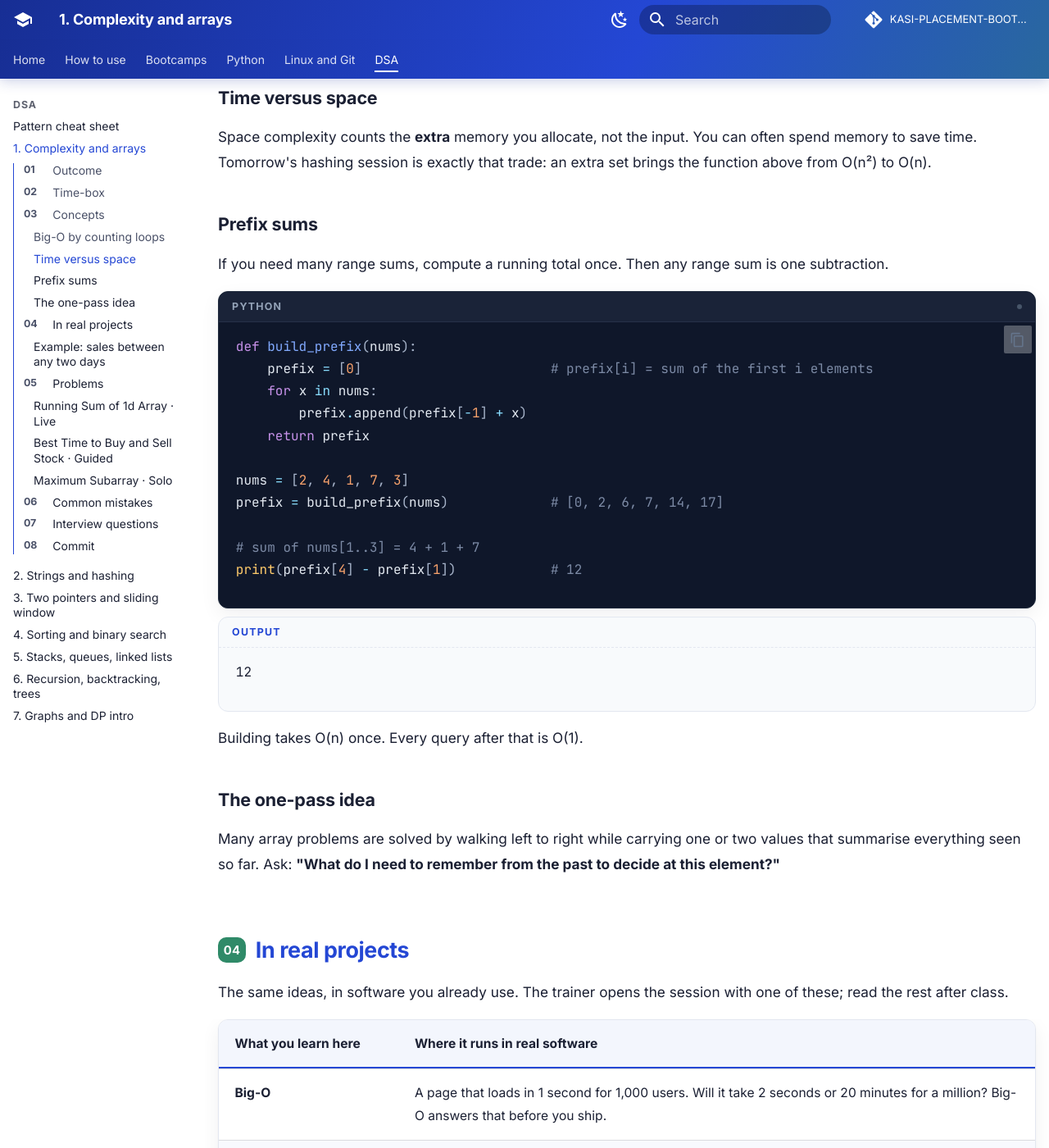
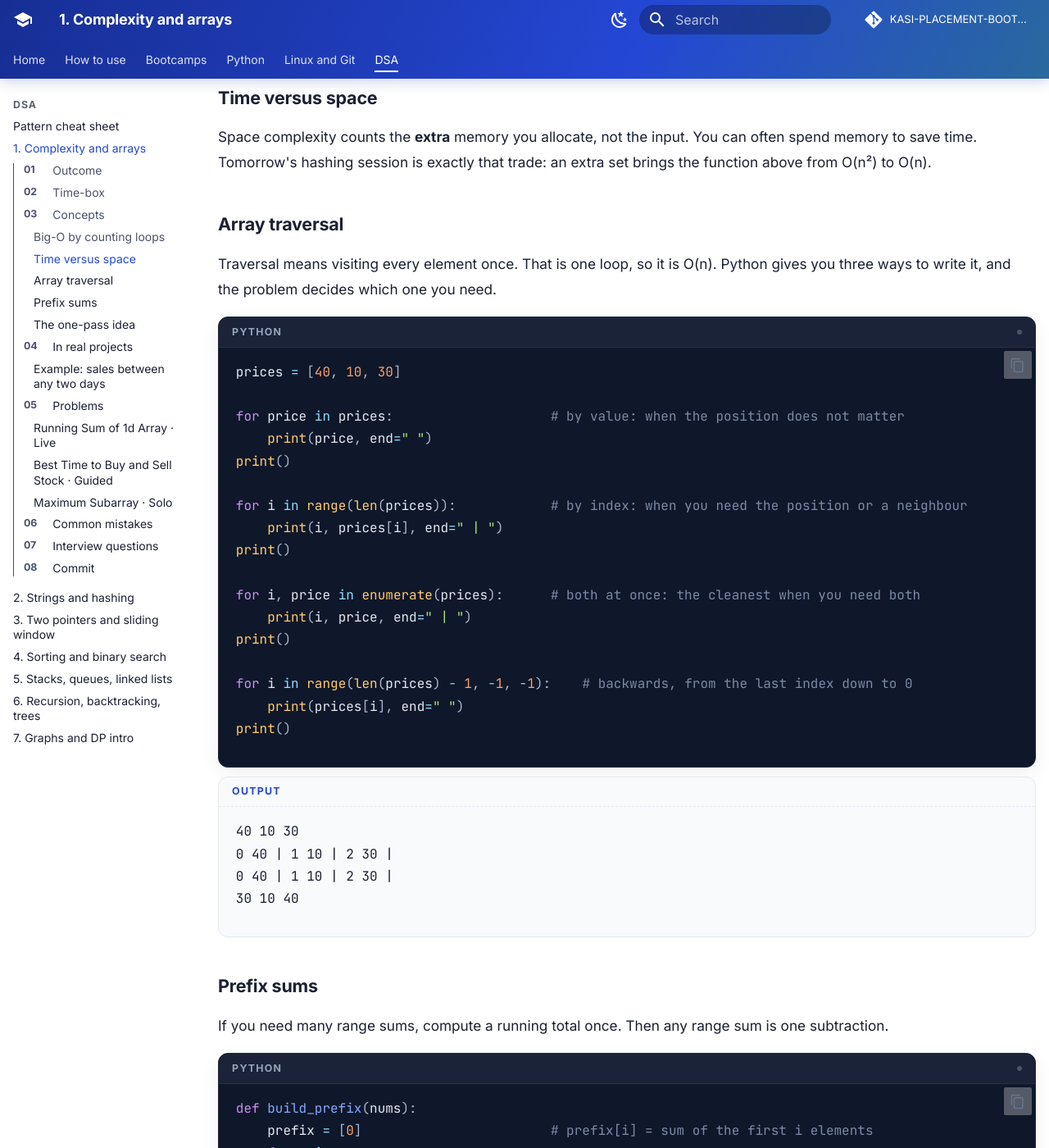
Before and after one commit to kyedumati/KASI-PLACEMENT-BOOTCAMPS, an MkDocs documentation site: the page built from docs/modules/dsa/01-complexity-arrays.md, in a window 1280 px wide and 1400 px high, scrolled down 2460 px. Shown: the whole window at 82% size. Built offline with MkDocs 1.6.1 and Material for MkDocs 9.7.7, drawn with Linux system fonts in a browser that asks for light colours; plug-ins that fetch from the network failed and are left out; comment, search, counter and statistics services are not loaded.

Commit message:
Close three curriculum coverage gaps
Add Jupyter to the setup checklist, an array traversal example to
Complexity and arrays, and stop fixing the recap quiz to 9:30.

Co-Authored-By: Claude Fable 5.2 <noreply@anthropic.com>

````diff
--- a/docs/modules/dsa/01-complexity-arrays.md
+++ b/docs/modules/dsa/01-complexity-arrays.md
@@ -65,6 +65,37 @@ Rules of thumb:
 ### Time versus space
 
 Space complexity counts the **extra** memory you allocate, not the input. You can often spend memory to save time. Tomorrow's hashing session is exactly that trade: an extra set brings the function above from O(n²) to O(n).
+
+### Array traversal
+
+Traversal means visiting every element once. That is one loop, so it is O(n). Python gives you three ways to write it, and the problem decides which one you need.
+
+```python
+prices = [40, 10, 30]
+
+for price in prices:                    # by value: when the position does not matter
+    print(price, end=" ")
+print()
+
+for i in range(len(prices)):            # by index: when you need the position or a neighbour
+    print(i, prices[i], end=" | ")
+print()
+
+for i, price in enumerate(prices):      # both at once: the cleanest when you need both
+    print(i, price, end=" | ")
+print()
+
+for i in range(len(prices) - 1, -1, -1):    # backwards, from the last index down to 0
+    print(prices[i], end=" ")
+print()
+```
+
+``` { .text .output }
+40 10 30
+0 40 | 1 10 | 2 30 |
+0 40 | 1 10 | 2 30 |
+30 10 40
+```
 
 ### Prefix sums
 
````
Also changed, not shown: docs/bootcamps/mtech-placement-25h/day-2.md (+1 -1 lines), docs/bootcamps/mtech-placement-25h/day-3.md (+1 -1 lines), docs/bootcamps/mtech-placement-25h/setup.md (+19 -0 lines).
